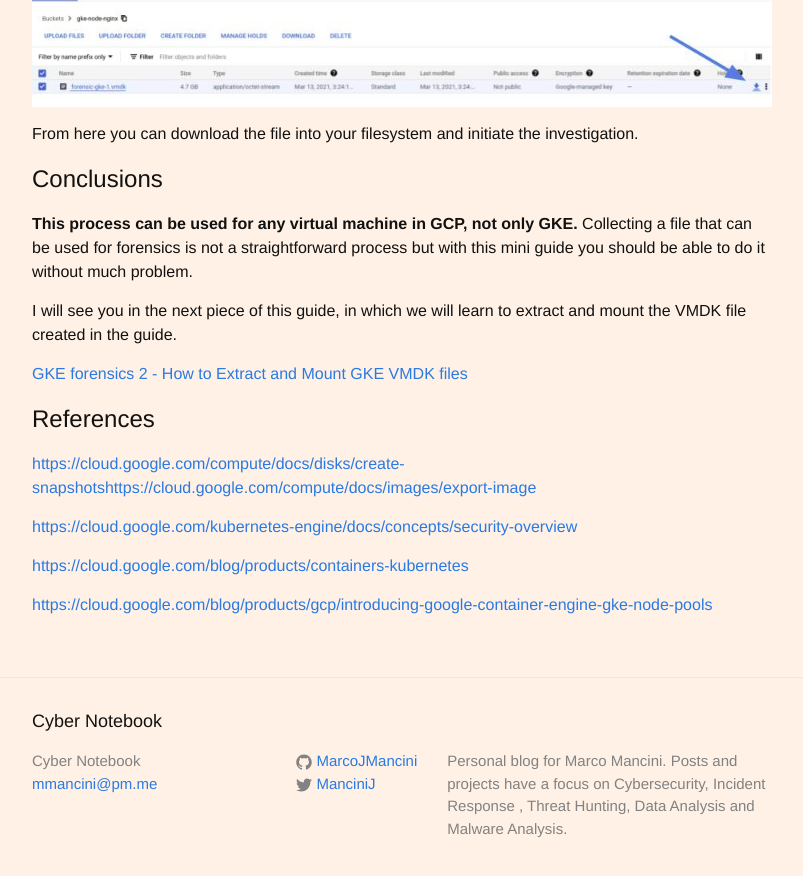
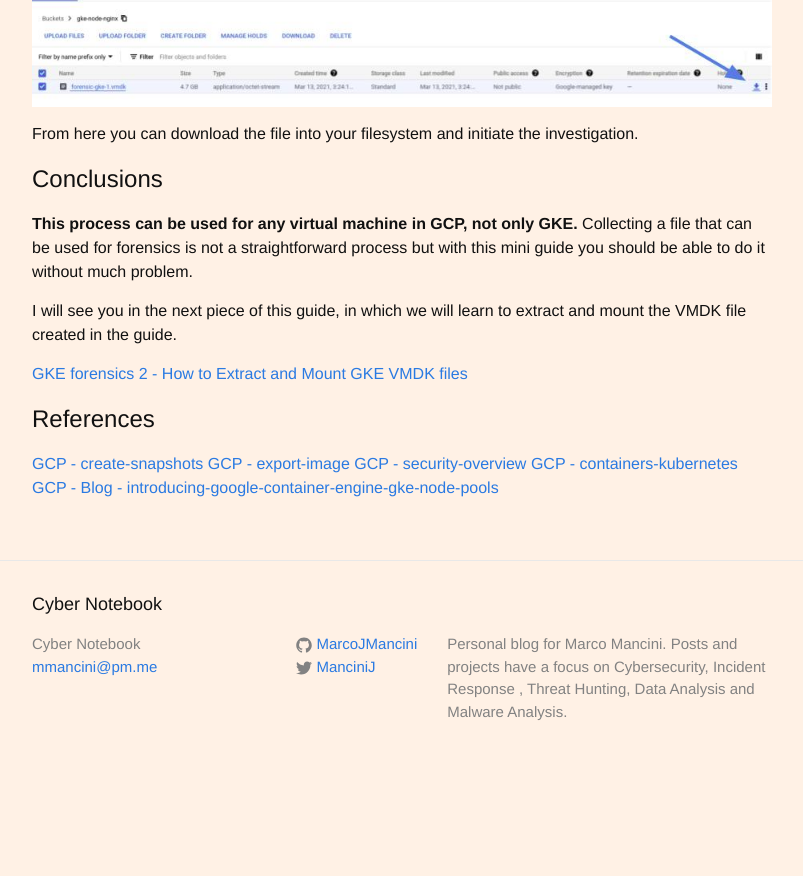
Before and after one commit to MarcoJMancini/marcojmancini.github.io, a Jekyll site: the page built from _posts/2020-03-13-GKE-forensics-1.markdown, in a window 1280 px wide and 900 px high, scrolled down 5870 px. Shown: the top 876 px of the window, without its empty margins (238-1041 px from the left). Built offline with Jekyll 4.4.1, drawn with Linux system fonts in a browser that asks for light colours; after the commit the page ends 6653 px from its top, so only the background shows below that; part of the change alters nothing that is shown.

Commit message:
Fixing URLs

```diff
--- a/_posts/2020-03-13-GKE-forensics-1.markdown
+++ b/_posts/2020-03-13-GKE-forensics-1.markdown
@@ -95,10 +95,8 @@ I will see you in the next piece of this guide, in which we will learn to extrac
 
 # References
 
-[https://cloud.google.com/compute/docs/disks/create-snapshots](https://cloud.google.com/compute/docs/disks/create-snapshots)[https://cloud.google.com/compute/docs/images/export-image](https://cloud.google.com/compute/docs/images/export-image)
-
-[https://cloud.google.com/kubernetes-engine/docs/concepts/security-overview](https://cloud.google.com/kubernetes-engine/docs/concepts/security-overview)
-
-[https://cloud.google.com/blog/products/containers-kubernetes](https://cloud.google.com/blog/products/containers-kubernetes)
-
-[https://cloud.google.com/blog/products/gcp/introducing-google-container-engine-gke-node-pools](https://cloud.google.com/blog/products/gcp/introducing-google-container-engine-gke-node-pools)
+[GCP - create-snapshots](https://cloud.google.com/compute/docs/disks/create-snapshots)
+[GCP - export-image](https://cloud.google.com/compute/docs/images/export-image)
+[GCP - security-overview](https://cloud.google.com/kubernetes-engine/docs/concepts/security-overview)
+[GCP - containers-kubernetes](https://cloud.google.com/blog/products/containers-kubernetes)
+[GCP - Blog - introducing-google-container-engine-gke-node-pools](https://cloud.google.com/blog/products/gcp/introducing-google-container-engine-gke-node-pools)
```
